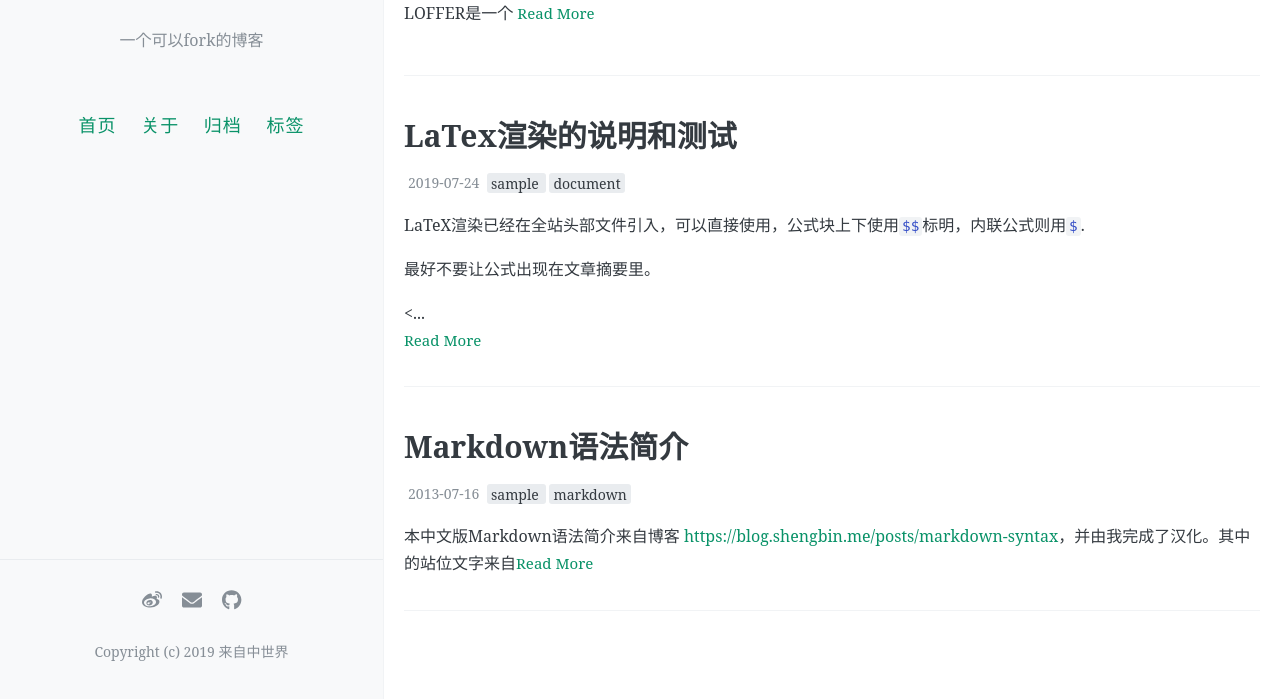
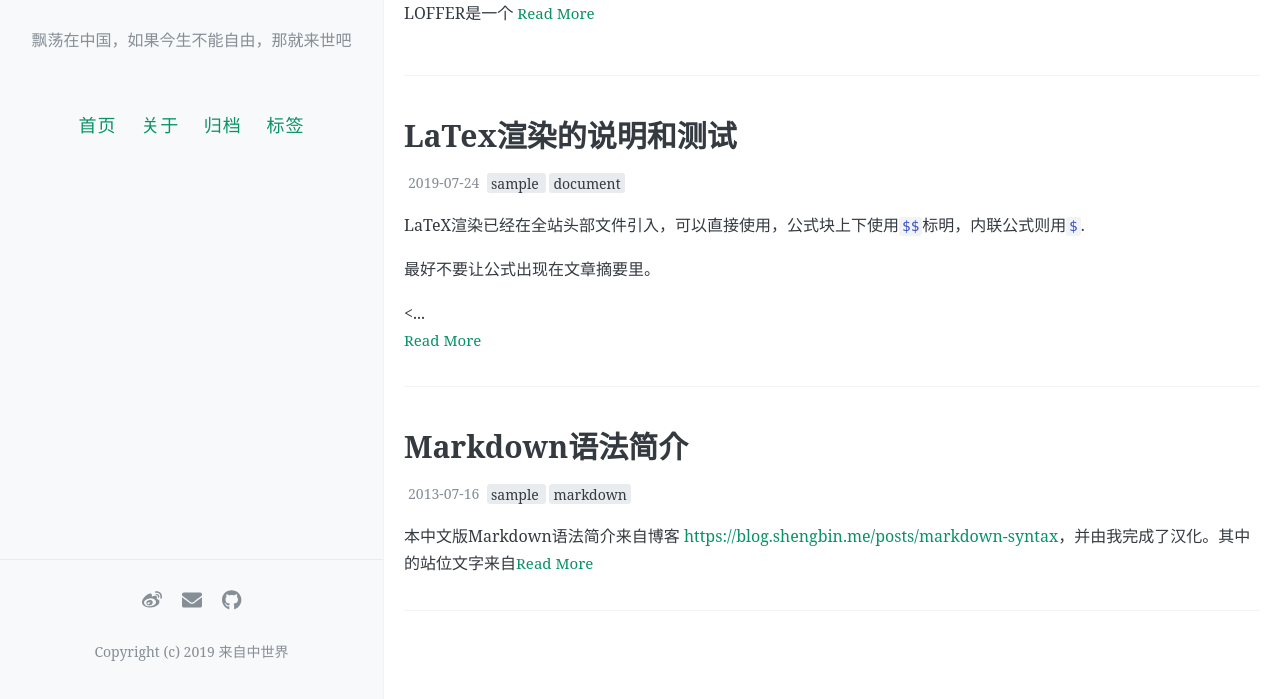
Before and after one commit to calc1um/blog, a Jekyll site: the page built from index.html, in a window 1280 px wide and 1037 px high. Shown: the part 338-1037 px from the top of the window. Built offline with Jekyll 4.4.1, drawn with Linux system fonts in a browser that asks for light colours; the list of posts is cut into pages by our own code; comment, search, counter and statistics services are not loaded.

Commit message:
Update _config.yml

```diff
--- a/_config.yml
+++ b/_config.yml
@@ -7,16 +7,16 @@
 # 井号后面的文字是说明文档，不会被程序读取。
 
 # 描述/签名
-name: LOFFER
-description: 一个可以fork的博客
+name: 一个失落的灵魂
+description: 飘荡在中国，如果今生不能自由，那就来世吧
 
 # 输入你的网站域名（如果你没有添加自己的域名，而是直接用GitHub pages分配的域名的话可以省略）
-url:
+url: https://calc1um.github.io/blog
 
 # 添加你的博客的二级域名，一般来说是你的repository名
 # 如果你的博客的URL是：(http://yourusername.github.io/repository-name)
 # 那么就写成 "/repository-name"
-baseurl: /LOFFER
+baseurl: /blog
 
 
 #
```
